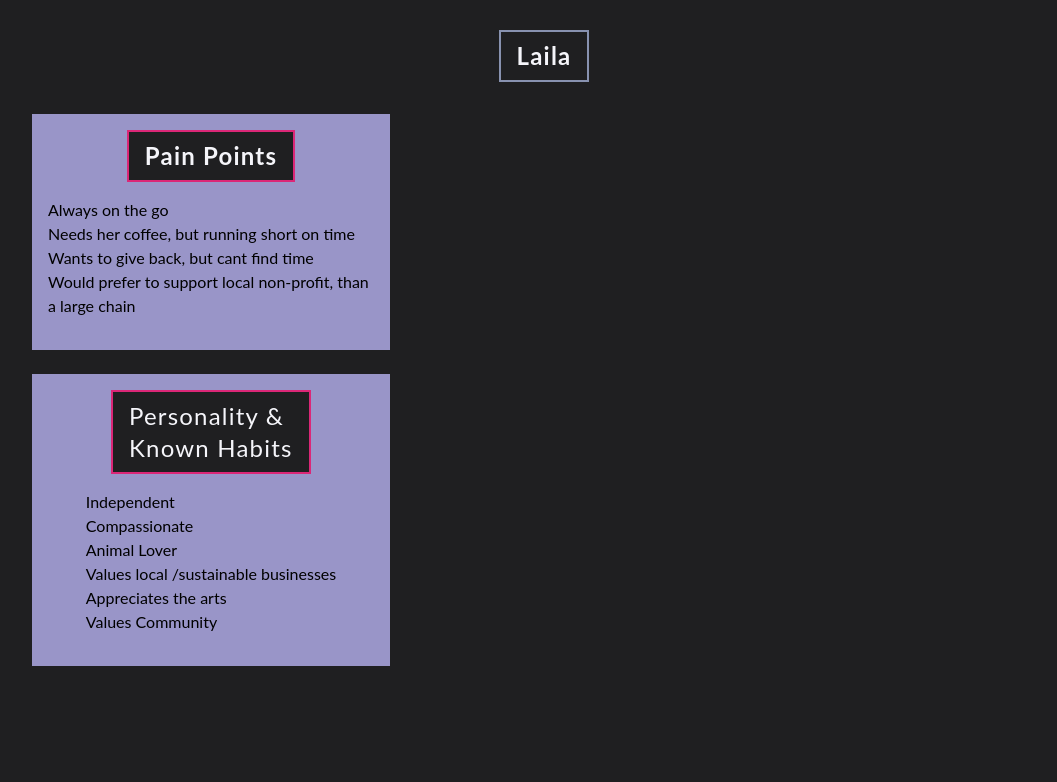
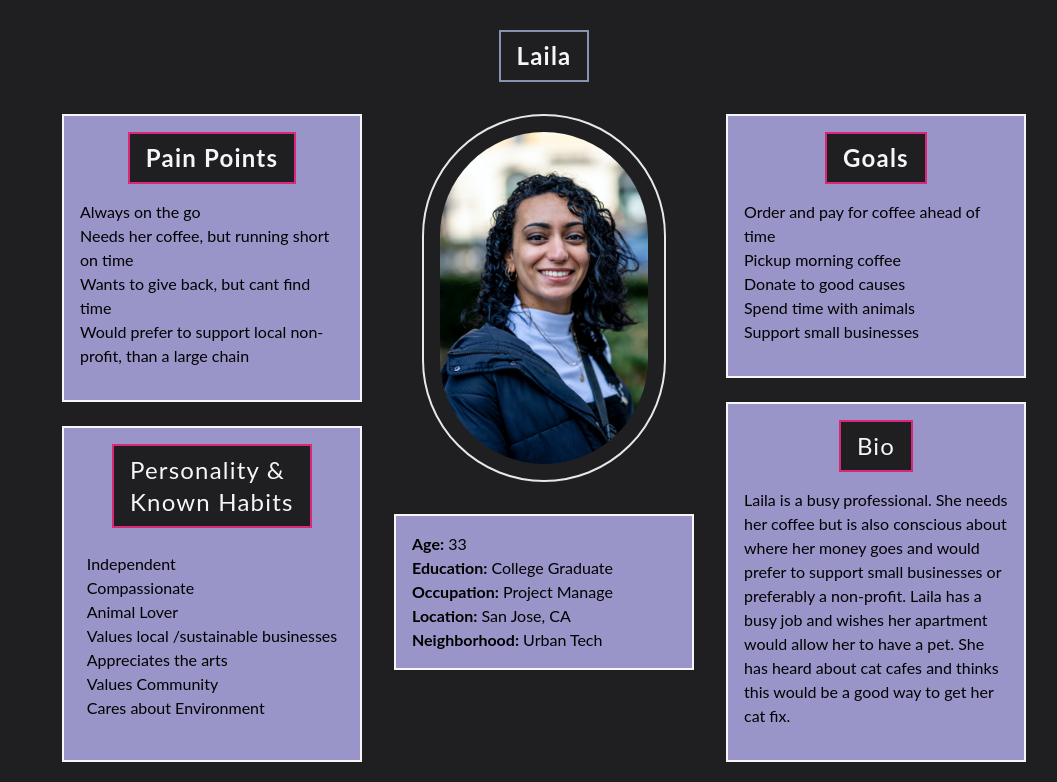
Before and after one commit to christinamullen/christina-portfolio, a React (Create React App) app: page /UICaseStudyHC in a window 1280 px wide. Shown: the part 2478-3260 px from the top of the page, without its empty margins (96-1153 px from the left). Built offline with nearby package versions, Linux system fonts and the light colour scheme.

Commit message:
Persona Laila done

```diff
--- a/src/components/PersonaL.jsx
+++ b/src/components/PersonaL.jsx
@@ -9,8 +9,8 @@ const PersonaL = () => {
 
             <div className='max-w-[1200px] grid grid-cols-1 sm:grid-cols-3 gap-8 py-8'>
 
-                <div>
-                    <div className='w-[358px] flex flex-col items-center justify-center bg-[#9995C8] pb-8 mb-6'>
+                <div name='col1' className='order-2 sm:order-2 mx-auto'>
+                    <div className='w-[300px] flex flex-col items-center justify-center border-2 border-[#F5F5FA] bg-[#9995C8] pb-8 mb-6'>
                         <h1 className='sm:text-2xl font-bold inline border-2 px-4 py-2 my-4 tracking-wider bg-[#1F1F21] border-pink-600 text-[#F5F5FA]'>Pain Points</h1>
                         <ul>
                             <li>Always on the go</li>
@@ -19,22 +19,51 @@ const PersonaL = () => {
                             <li>Would prefer to support local non-profit, than a large chain</li>
                         </ul>
                     </div>
-                    <div className='w-[358px] flex flex-col items-center justify-center bg-[#9995C8] pb-8'>
+                    <div className='w-[300px] flex flex-col items-center justify-center border-2 border-[#F5F5FA] bg-[#9995C8] pb-8'>
                         <h1 className='max-w-[200px] sm:text-2xl inline border-2 px-4 py-2 my-4 tracking-wider bg-[#1F1F21] border-pink-600 text-[#F5F5FA]'>Personality & Known Habits</h1>
-                        <ul>
+                        <ul className='py-2'>
                             <li>Independent</li>
                             <li>Compassionate</li>
                             <li>Animal Lover</li>
                             <li>Values local /sustainable businesses</li>
                             <li>Appreciates the arts</li>
                             <li>Values Community</li>
+                            <li>Cares about Environment</li>
                         </ul>
+                    </div>
+                </div>
+
+                <div name='col2' className='order-1 sm:order-2 mx-auto'>
+                    <img className='max-h-[368px] mx-auto rounded-full border-2 p-4' src={laila} alt='picture of Laila' />
+                    <ul className='w-[300px] bg-[#9995C8] py-4 mt-8 border-2 border-[#F5F5FA]'>
+                        <li><span className='font-bold'>Age:</span> 33</li>
+                        <li><span className='font-bold'>Education:</span> College Graduate</li>
+                        <li><span className='font-bold'>Occupation:</span> Project Manage</li>
+                        <li><span className='font-bold'>Location:</span> San Jose, CA</li>
+                        <li><span className='font-bold'>Neighborhood:</span> Urban Tech</li>
+                    </ul>
+                </div>
+
+                <div name='col3' className='order-3'>
+                    <div className='w-[300px] flex flex-col items-center justify-center border-2 border-[#F5F5FA] bg-[#9995C8] pb-8 mb-6'>
+                        <h1 className='sm:text-2xl font-bold inline border-2 px-4 py-2 my-4 tracking-wider bg-[#1F1F21] border-pink-600 text-[#F5F5FA]'>Goals</h1>
+                        <ul>
+                            <li>Order and pay for coffee ahead of time</li>
+                            <li>Pickup morning coffee</li>
+                            <li>Donate to good causes</li>
+                            <li>Spend time with animals</li>
+                            <li>Support small businesses</li>
+                        </ul>
+                    </div>
+                    <div className='w-[300px] flex flex-col items-center justify-center border-2 border-[#F5F5FA] bg-[#9995C8] pb-8'>
+                        <h1 className='max-w-[200px] sm:text-2xl inline border-2 px-4 py-2 my-4 tracking-wider bg-[#1F1F21] border-pink-600 text-[#F5F5FA]'>Bio </h1>
+                        <p className='px-4'>Laila is a busy professional. She needs her coffee but is also conscious about where her money goes and would prefer to support small businesses or preferably a non-profit. Laila has a busy job and wishes her apartment would allow her to have a pet. She has heard about cat cafes and thinks this would be a good way to get her cat fix. </p>
                     </div>
                 </div>
             </div>
 
 
-        </div>
+        </div >
     )
 }
 
--- a/tailwind.config.js
+++ b/tailwind.config.js
@@ -9,7 +9,10 @@ module.exports = {
       backgroundImage: theme => ({
         'bubacan-image': "url('/src/assets/images/bubbacan.jpg')",
         'flexgrid-image': "url('/src/assets/images/FlexboxGrid.jpg')",
-      })
+      }),
+      screens: {
+        'custom': '768px',
+      },
     },
   },
   plugins: [],
```
